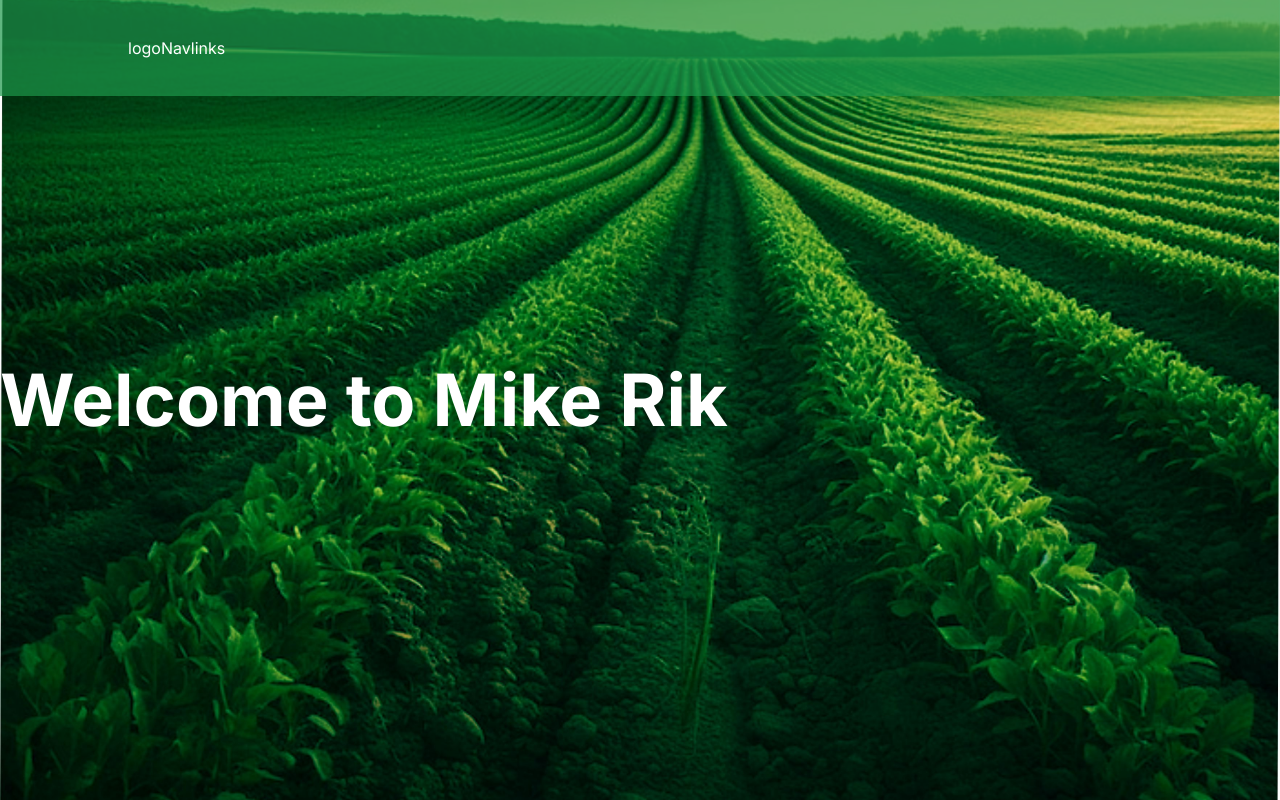
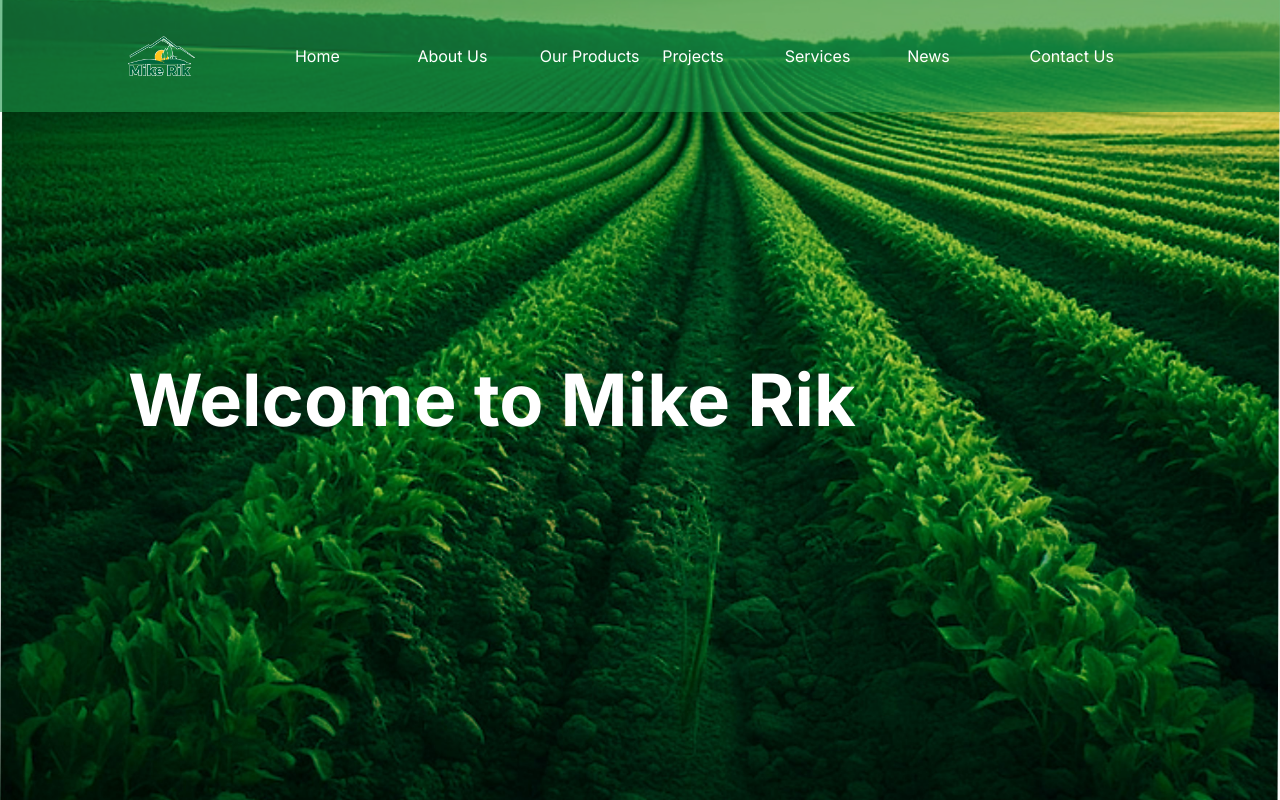
Before and after one commit to stivex001/mike-rik, a Next.js app: page / in a window 1280 px wide. Built offline with nearby package versions, Linux system fonts and the light colour scheme.

Commit message:
feat: added new contents

```diff
--- a/components/HeroSection.tsx
+++ b/components/HeroSection.tsx
@@ -5,7 +5,7 @@
 const HeroSection = (props: Props) => {
   return (
     <section className="flex h-screen bg-hero-section bg-no-repeat bg-cover bg-center brightness-100 justify-center items-center w-full ">
-      <div className="text-white font-bold text-7xl">Welcome to Mike Rik</div>
+      <div className="text-white font-bold text-7xl w-[80%] mx-auto">Welcome to Mike Rik</div>
     </section>
   );
 };
--- a/components/Navbar.tsx
+++ b/components/Navbar.tsx
@@ -1,15 +1,17 @@
 import React from "react";
 import Navlinks from "./Navlinks";
 import logo from "@/public/assets/2.png";
+import Image from "next/image";
 
 type Props = {};
 
 const Navbar = (props: Props) => {
   return (
-    <div className="bg-[#1D974A]/70  w-full py-9 fixed z-10 top-0">
-      <div className="w-[80%] mx-auto flex items-center justify-between text-white">
-        {/* logo */}
-        logo
+    <div className="bg-[#1D974A]/60  w-full py-9 fixed z-10 top-0">
+      <div className="w-[80%] mx-auto flex items-center justify-between text-white gap-[100px]">
+        <div className="w-20 h-10 flex justify-center items-center">
+          <Image src={logo} alt="logo" className=" object-cover w-full " />
+        </div>
         <Navlinks />
       </div>
     </div>
--- a/components/Navlinks.tsx
+++ b/components/Navlinks.tsx
@@ -1,11 +1,30 @@
-import React from 'react'
+import Link from "next/link";
+import React from "react";
 
-type Props = {}
+const navLinks = [
+  { id: 1, title: "Home", url: "/" },
+  { id: 2, title: "About Us", url: "/about" },
+  { id: 3, title: "Our Products", url: "/products" },
+  { id: 4, title: "Projects", url: "/projects" },
+  { id: 5, title: "Services", url: "/services" },
+  { id: 6, title: "News", url: "/news" },
+  { id: 7, title: "Contact Us", url: "/contact" },
+];
+
+type Props = {};
 
 const Navlinks = (props: Props) => {
   return (
-    <div>Navlinks</div>
-  )
-}
+    <nav className="">
+      <ul className="flex">
+        {navLinks.map((link) => (
+          <Link href={link.url} key={link.id}>
+            <span className="text-white hover:text-gray-300">{link.title}</span>
+          </Link>
+        ))}
+      </ul>
+    </nav>
+  );
+};
 
-export default Navlinks
+export default Navlinks;
```
